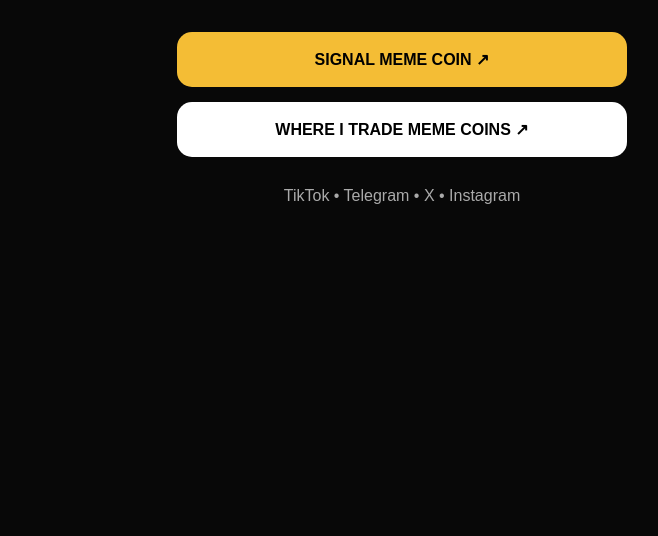
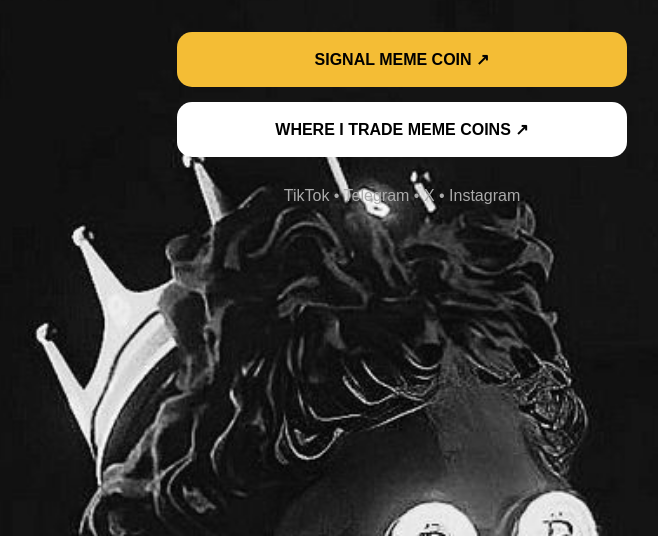
Before and after one commit to iikgea719-ctrl/ig-crypto-media, a plain HTML site: page index.html in a window 1280 px wide. Shown: the part 264-800 px from the top of the page, without its empty margins (238-896 px from the left). Drawn offline with Linux system fonts and the light colour scheme.

Commit message:
Update index.html

```diff
--- a/index.html
+++ b/index.html
@@ -7,13 +7,16 @@
 <title>IG Crypto Media</title>
 
 <style>
+
 body {
   margin: 0;
-  background: #080808;
+  background: #080808 url("background.jpg") center center / cover no-repeat fixed;
   color: white;
   font-family: Arial, sans-serif;
   text-align: center;
+  min-height: 100vh;
 }
+
 
 .container {
   max-width: 450px;
```
